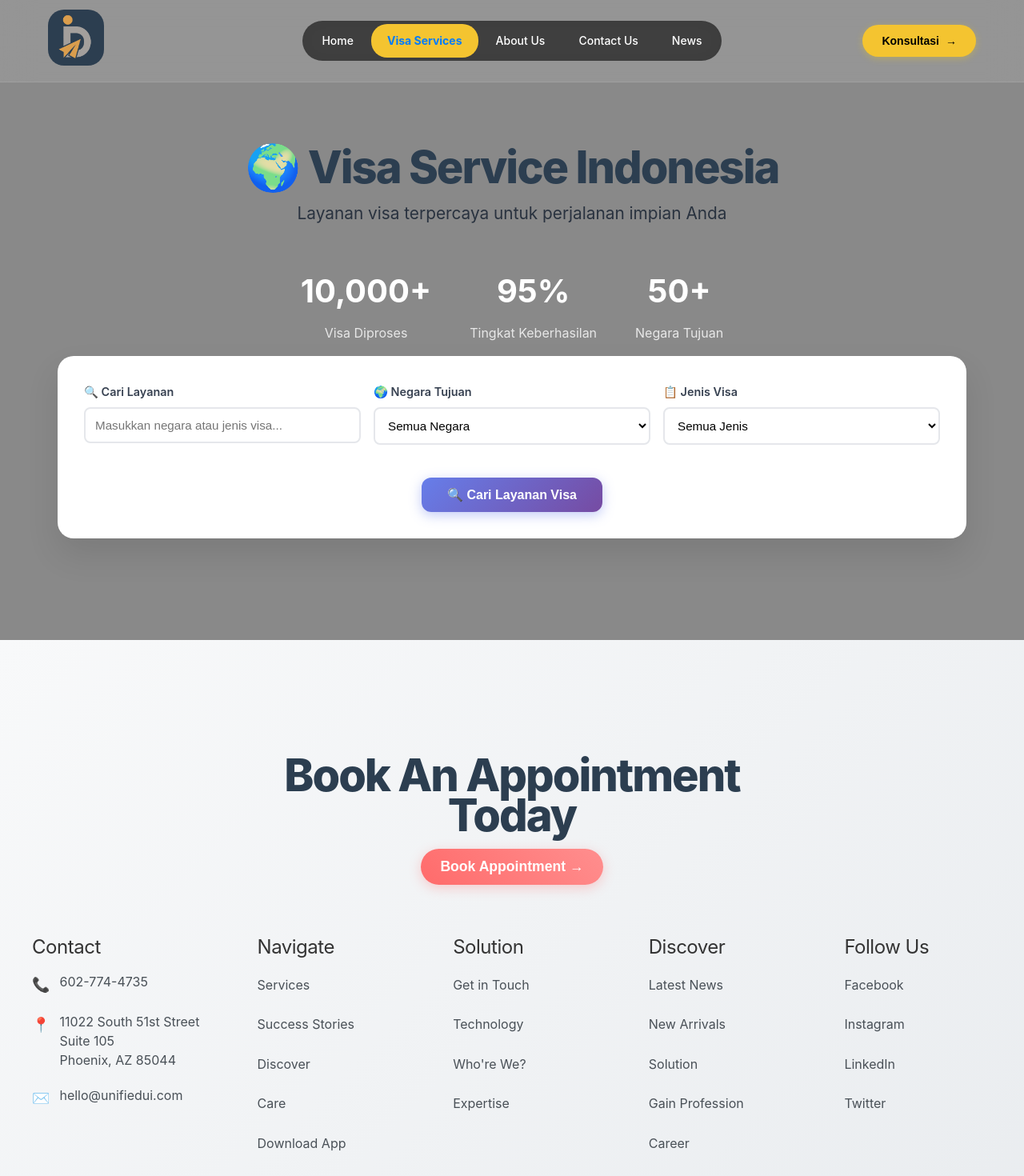
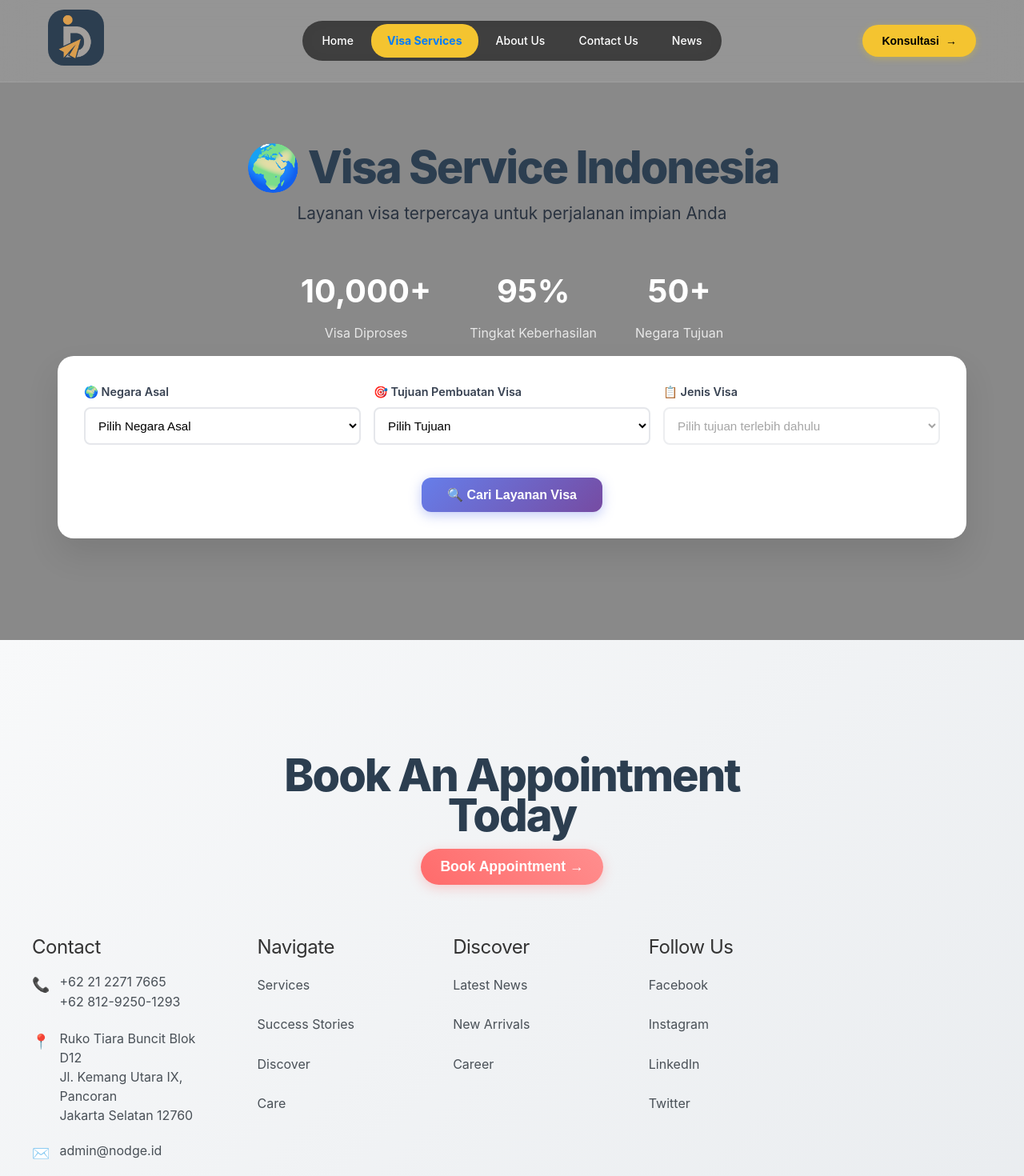
Before and after one commit to Antoniyo123/indobizcorner, a React (Create React App) app: page /visa-services in a window 1280 px wide. Shown: the top 1470 px of the page at 80% size. Built offline with nearby package versions, Linux system fonts and the light colour scheme.

Commit message:
change promo

```diff
--- a/src/components/AboutSection.jsx
+++ b/src/components/AboutSection.jsx
@@ -10,7 +10,7 @@ const PromoSection = () => {
   const promoData = [
     {
       id: 1,
-      image: require('../assets/img/pexels-sound-on-3756879.jpg'), // Ganti dengan path gambar promo Anda
+      image: require('../assets/img/7.7 indobiz corner option 1.png'), // Ganti dengan path gambar promo Anda
       title: "VISA CONSULTATION SPECIAL",
       subtitle: "Limited Time Offer",
       description: "Get 30% off on all visa consultation services. Professional guidance for your visa application with guaranteed success rate.",
@@ -19,7 +19,7 @@ const PromoSection = () => {
     },
     {
       id: 2,
-      image: require('../assets/img/pexels-thirdman-7652469.jpg'), // Ganti dengan path gambar promo Anda
+      image: require('../assets/img/7.7 travel.png'), // Ganti dengan path gambar promo Anda
       title: "BUSINESS VISA PACKAGE",
       subtitle: "Premium Service",
       description: "Complete business visa package including document preparation, application submission, and follow-up services.",
--- a/src/components/Footer.jsx
+++ b/src/components/Footer.jsx
@@ -6,16 +6,7 @@ const Footer = () => {
     <footer className="footer">
       {/* Hero Section */}
       <div className="hero-section">
-        {/* <div className="logo">
-          <div className="logo-icon">
-            <span className="star">✦</span>
-          </div>
-        </div> */}
         <h1 className="hero-title">Book An Appointment Today</h1>
-        {/* <p className="hero-subtitle">
-          Book an appointment with our handpicked mental health and wellness experts<br />
-          whenever or wherever you want!
-        </p> */}
         <button className="cta-button" onClick={() => window.open('#appointment', '_blank')}>
           Book Appointment →
         </button>
@@ -24,54 +15,48 @@ const Footer = () => {
       {/* Footer Links */}
       <div className="footer-content">
         <div className="footer-section">
-          <h3 className="Footer-section-title">Contact</h3>
+          <h3 className="footer-section-title">Contact</h3>
           <div className="contact-info">
             <div className="contact-item">
               <span className="contact-icon">📞</span>
-              <a href="tel:602-774-4735" className="contact-link">602-774-4735</a>
+              <div className="contact-link">
+                <div>+62 21 2271 7665</div>
+                <div>+62 812-9250-1293</div>
+              </div>
             </div>
             <div className="contact-item">
               <span className="contact-icon">📍</span>
               <div className="address">
-                <span>11022 South 51st Street Suite 105</span>
-                <span>Phoenix, AZ 85044</span>
+                <span>Ruko Tiara Buncit Blok D12</span>
+                <span>Jl. Kemang Utara IX, Pancoran</span>
+                <span>Jakarta Selatan 12760</span>
               </div>
             </div>
             <div className="contact-item">
               <span className="contact-icon">✉️</span>
-              <a href="mailto:hello@unifiedui.com" className="contact-link">hello@unifiedui.com</a>
+              <a href="mailto:admin@nodge.id" className="contact-link">admin@nodge.id</a>
             </div>
           </div>
         </div>
 
         <div className="footer-section">
-          <h3 className="Footer-section-title">Navigate</h3>
+          <h3 className="footer-section-title">Navigate</h3>
           <ul className="footer-links">
             <li><a href="#services">Services</a></li>
             <li><a href="#success-stories">Success Stories</a></li>
             <li><a href="#discover">Discover</a></li>
             <li><a href="#care">Care</a></li>
-            <li><a href="#download">Download App</a></li>
+            {/* <li><a href="#download">Download App</a></li> */}
           </ul>
         </div>
 
         <div className="footer-section">
-          <h3 className="Footer-section-title">Solution</h3>
-          <ul className="footer-links">
-            <li><a href="#get-in-touch">Get in Touch</a></li>
-            <li><a href="#technology">Technology</a></li>
-            <li><a href="#who-we-are">Who're We?</a></li>
-            <li><a href="#expertise">Expertise</a></li>
-          </ul>
-        </div>
-
-        <div className="footer-section">
-          <h3 className="Footer-section-title">Discover</h3>
+          <h3 className="footer-section-title">Discover</h3>
           <ul className="footer-links">
             <li><a href="#latest-news">Latest News</a></li>
             <li><a href="#new-arrivals">New Arrivals</a></li>
-            <li><a href="#solution">Solution</a></li>
-            <li><a href="#gain-profession">Gain Profession</a></li>
+            {/* <li><a href="#solution">Solution</a></li> */}
+            {/* <li><a href="#gain-profession">Gain Profession</a></li> */}
             <li><a href="#career">Career</a></li>
           </ul>
         </div>
--- a/src/components/SearchForm.jsx
+++ b/src/components/SearchForm.jsx
@@ -3,48 +3,97 @@ import '../styles/VisaService.css';
 
 const SearchForm = ({ searchQuery, setSearchQuery, selectedCountry, setSelectedCountry, selectedVisaType, setSelectedVisaType, onSearch, onReset, isSearching, hasSearched }) => {
   const countries = [
-    { value: 'usa', label: 'Amerika Serikat' },
-    { value: 'uk', label: 'Inggris' },
-    { value: 'canada', label: 'Kanada' },
-    { value: 'australia', label: 'Australia' },
-    { value: 'japan', label: 'Jepang' },
-    { value: 'korea', label: 'Korea Selatan' },
-    { value: 'singapore', label: 'Singapura' }
+    { value: 'indonesia', label: 'Indonesia' },
+    { value: 'malaysia', label: 'Malaysia' },
+    { value: 'thailand', label: 'Thailand' },
+    { value: 'philippines', label: 'Filipina' },
+    { value: 'vietnam', label: 'Vietnam' },
+    { value: 'india', label: 'India' },
+    { value: 'china', label: 'China' }
   ];
 
-  const visaTypes = [
-    { value: 'tourist', label: 'Visa Turis/Wisata' },
-    { value: 'business', label: 'Visa Bisnis' }
+  const visaPurposes = [
+    { value: 'tourist', label: 'Wisata/Turis' },
+    { value: 'business', label: 'Bisnis' },
+    { value: 'work', label: 'Bekerja' },
+    { value: 'study', label: 'Belajar/Pendidikan' },
+    { value: 'family', label: 'Keluarga' },
+    { value: 'transit', label: 'Transit' }
   ];
+
+  const getVisaTypes = (purpose) => {
+    const visaTypesByPurpose = {
+      tourist: [
+        { value: 'tourist-single', label: 'Visa Turis Single Entry' },
+        { value: 'tourist-multiple', label: 'Visa Turis Multiple Entry' }
+      ],
+      business: [
+        { value: 'business-single', label: 'Visa Bisnis Single Entry' },
+        { value: 'business-multiple', label: 'Visa Bisnis Multiple Entry' }
+      ],
+      work: [
+        { value: 'work-permit', label: 'Visa Kerja/Work Permit' },
+        { value: 'work-temp', label: 'Visa Kerja Sementara' }
+      ],
+      study: [
+        { value: 'student', label: 'Visa Pelajar' },
+        { value: 'exchange', label: 'Visa Pertukaran Pelajar' }
+      ],
+      family: [
+        { value: 'family-visit', label: 'Visa Kunjungan Keluarga' },
+        { value: 'spouse', label: 'Visa Pasangan' }
+      ],
+      transit: [
+        { value: 'transit-short', label: 'Visa Transit Pendek' },
+        { value: 'transit-long', label: 'Visa Transit Panjang' }
+      ]
+    };
+    return visaTypesByPurpose[purpose] || [];
+  };
+
+  const [selectedPurpose, setSelectedPurpose] = React.useState('');
+  const [availableVisaTypes, setAvailableVisaTypes] = React.useState([]);
+
+  const handlePurposeChange = (e) => {
+    const purpose = e.target.value;
+    setSelectedPurpose(purpose);
+    setAvailableVisaTypes(getVisaTypes(purpose));
+    setSelectedVisaType(''); // Reset visa type when purpose changes
+  };
 
   return (
     <div className="search-form-container">
       <div className="search-form">
         <div className="form-row">
           <div className="form-group">
-            <label htmlFor="searchQuery">🔍 Cari Layanan</label>
-            <input
-              type="text"
-              id="searchQuery"
-              className="form-control"
-              placeholder="Masukkan negara atau jenis visa..."
-              value={searchQuery}
-              onChange={(e) => setSearchQuery(e.target.value)}
-            />
-          </div>
-
-          <div className="form-group">
-            <label htmlFor="country">🌍 Negara Tujuan</label>
+            <label htmlFor="country">🌍 Negara Asal</label>
             <select
               id="country"
               className="form-control"
               value={selectedCountry}
               onChange={(e) => setSelectedCountry(e.target.value)}
             >
-              <option value="">Semua Negara</option>
+              <option value="">Pilih Negara Asal</option>
               {countries.map(country => (
                 <option key={country.value} value={country.value}>
                   {country.label}
+                </option>
+              ))}
+            </select>
+          </div>
+
+          <div className="form-group">
+            <label htmlFor="visaPurpose">🎯 Tujuan Pembuatan Visa</label>
+            <select
+              id="visaPurpose"
+              className="form-control"
+              value={selectedPurpose}
+              onChange={handlePurposeChange}
+            >
+              <option value="">Pilih Tujuan</option>
+              {visaPurposes.map(purpose => (
+                <option key={purpose.value} value={purpose.value}>
+                  {purpose.label}
                 </option>
               ))}
             </select>
@@ -57,9 +106,12 @@ const SearchForm = ({ searchQuery, setSearchQuery, selectedCountry, setSelectedC
               className="form-control"
               value={selectedVisaType}
               onChange={(e) => setSelectedVisaType(e.target.value)}
+              disabled={!selectedPurpose}
             >
-              <option value="">Semua Jenis</option>
-              {visaTypes.map(visa => (
+              <option value="">
+                {selectedPurpose ? 'Pilih Jenis Visa' : 'Pilih tujuan terlebih dahulu'}
+              </option>
+              {availableVisaTypes.map(visa => (
                 <option key={visa.value} value={visa.value}>
                   {visa.label}
                 </option>
--- a/src/styles/AboutSection.css
+++ b/src/styles/AboutSection.css
@@ -36,7 +36,7 @@
 .image-card {
   background: rgba(255, 255, 255, 0.1);
   backdrop-filter: blur(10px);
-  padding: 30px;
+  padding: 20px;
   border-radius: 20px;
   border: 1px solid rgba(255, 255, 255, 0.2);
   position: relative;
@@ -65,7 +65,7 @@
 
 .promo-image {
   width: 100%;
-  height: 400px;
+  height: 100%;
   object-fit: cover;
   border-radius: 15px;
   transition: transform 0.5s ease;
```
Also changed, not shown: src/page/Contact.jsx (+16 -8 lines), src/assets/img/7.7 travel.png (added), 1 other file (tests, documents, lock files or other folders).
